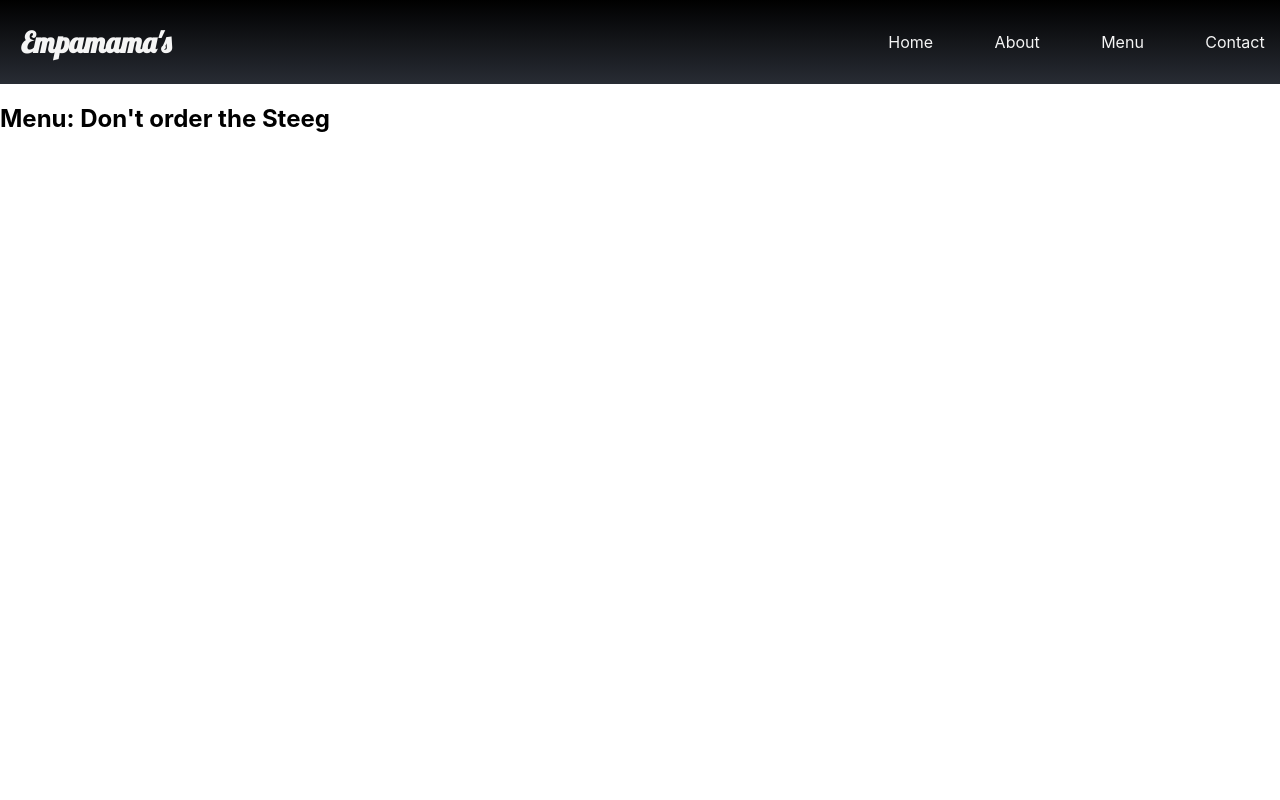
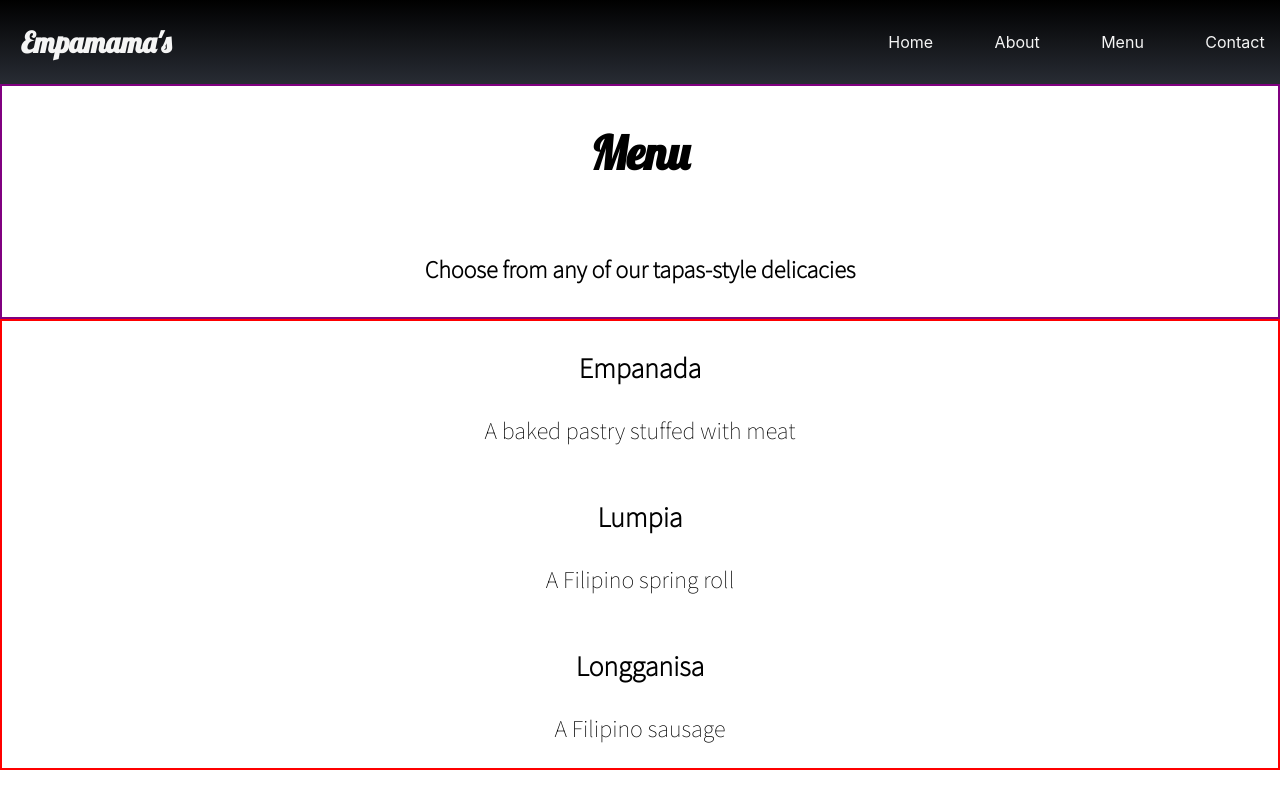
Before and after one commit to wzd200/empamama, a React (Create React App) app in the folder my-app/: page /Menu in a window 1280 px wide. Built offline with nearby package versions, Linux system fonts and the light colour scheme.

Commit message:
Laid groundwork for initial menu

```diff
--- a/my-app/src/App.css
+++ b/my-app/src/App.css
@@ -311,3 +311,36 @@ a:Link {
   object-position: left bottom;
   border: 2px solid #282c34;
 }
+
+/* Menu CSS */
+
+.menuHeader {
+  display: flex;
+  text-align: center;
+  flex-direction: column;
+  justify-content: center;
+  border: 2px solid purple;
+}
+
+.menuHeader h2 {
+  font-family: 'Lobster', cursive;
+  font-size: 2.9em;
+  /* border: 2px solid green; */
+}
+
+.menuHeader h4 {
+  color:black;
+  font-family: 'Assistant', sans-serif;
+  font-size: 1.5em;
+  /* border: 2px solid yellow; */
+}
+
+.menuItems {
+  font-family: 'Assistant', sans-serif;
+  font-size: 1.5em;
+  display: flex;
+  text-align: center;
+  flex-direction: column;
+  justify-content: center;
+  border: 2px solid red;
+}
--- a/my-app/src/Components/Menu.js
+++ b/my-app/src/Components/Menu.js
@@ -3,6 +3,27 @@ import React from 'react';
 export default function Menu () {
 
     return (
-        <h2>Menu: Don't order the Steeg</h2>
+        <div>
+            <section class="menuHeader">
+                <h2>Menu</h2>
+                <h4>Choose from any of our tapas-style delicacies</h4>
+            </section>
+            <section class="menuItems">
+                <div class="menuItem1">
+                    <h3>Empanada</h3>
+                    <p>A baked pastry stuffed with meat</p>
+                </div>
+                <div class="menuItem2">
+                    <h3>Lumpia</h3>
+                    <p>A Filipino spring roll</p>
+                </div>
+                <div class="menuItem3">
+                    <h3>Longganisa</h3>
+                    <p>A Filipino sausage</p>
+                </div>
+            </section>
+
+
+        </div>
     )
 }
```
